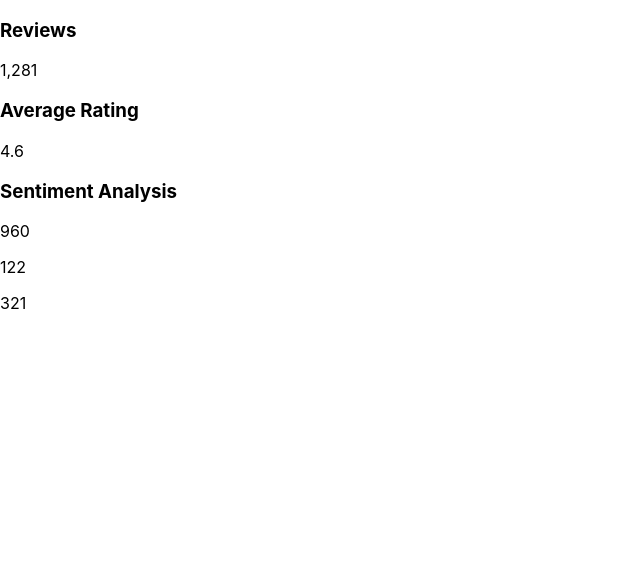
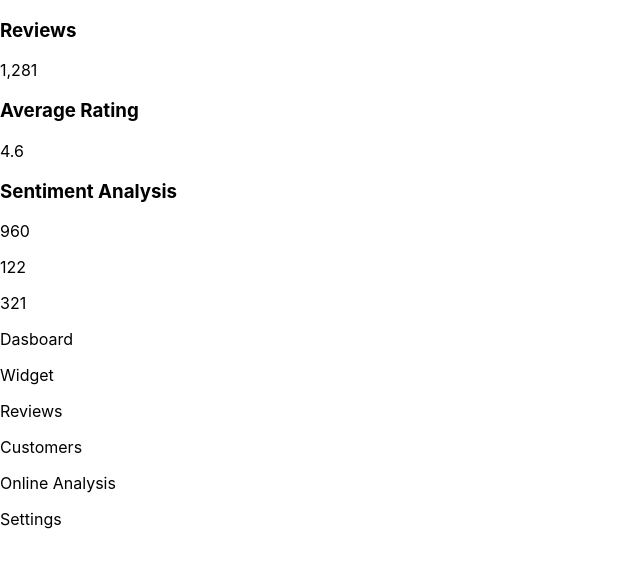
Before and after one commit to Calinpet/react-dashboard, a React (Create React App) app: page / in a window 1280 px wide. Shown: the top 568 px of the page, without its empty margins (0-640 px from the left). Built offline with nearby package versions, Linux system fonts and the light colour scheme.

Commit message:
create sidebar

```diff
--- a/src/components/Dashboard.js
+++ b/src/components/Dashboard.js
@@ -1,6 +1,7 @@
 import Reviews from "./Reviews";
 import Rating  from "./Rating";
 import Analysis from "./Analysis";
+import Sidebar from "./Sidebar";
 
 function Dashboard(){
   return(
@@ -9,6 +10,7 @@ function Dashboard(){
          <Reviews/>
          <Rating/>
          <Analysis/>
+         <Sidebar/>
       </div>
 
       </div>
--- a/src/components/Sidebar.js
+++ b/src/components/Sidebar.js
@@ -0,0 +1,16 @@
+function Sidebar (){
+  return(
+    <div className="sidebar">
+        <div className="text">
+            <p>Dasboard</p>
+            <p>Widget</p>
+            <p>Reviews</p>
+            <p>Customers</p>
+            <p>Online Analysis</p>
+            <p>Settings</p>
+        </div>
+    </div>
+  )
+}
+
+export default Sidebar;
```
